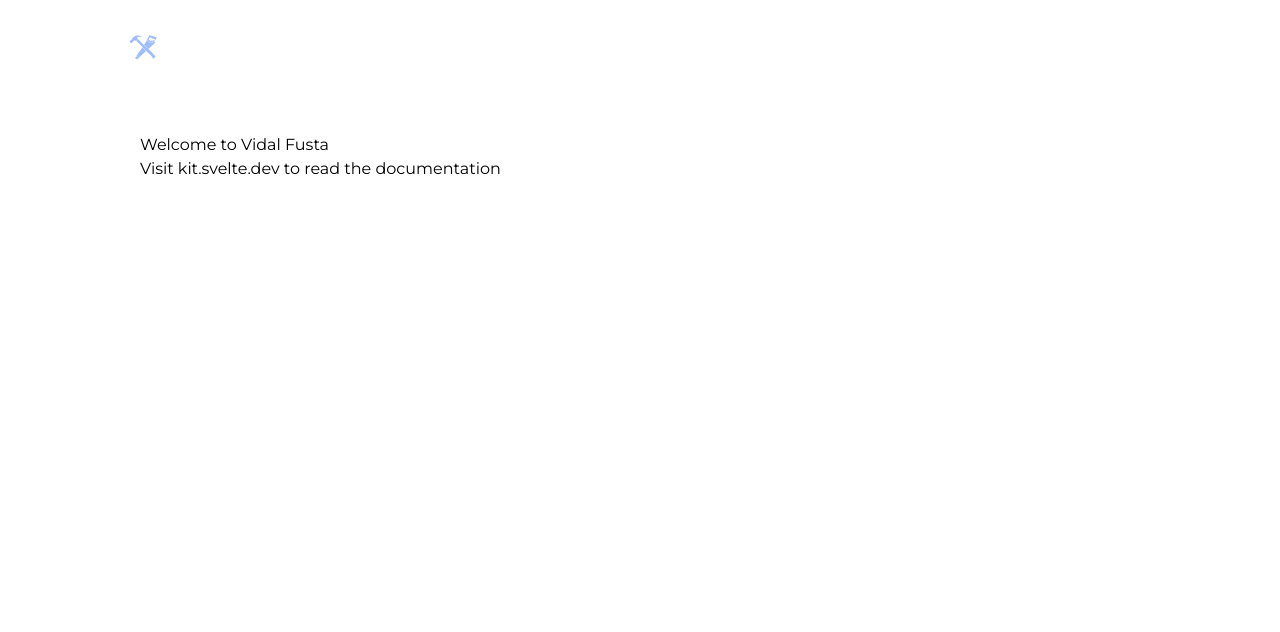
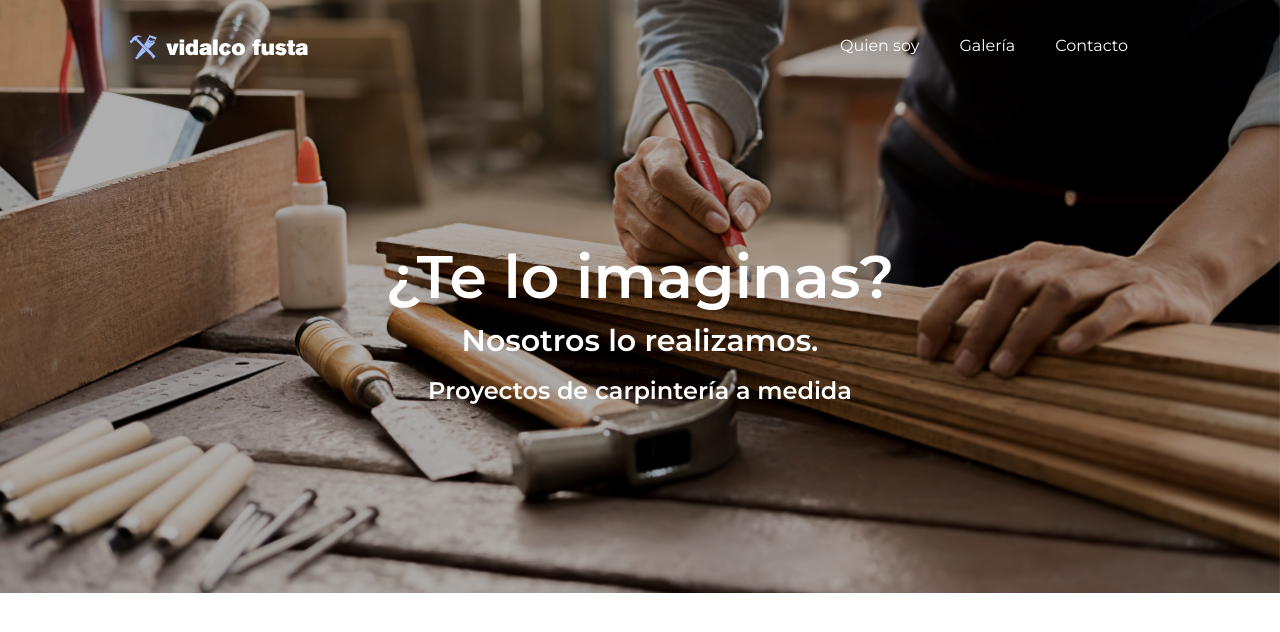
Before and after one commit to Victor0920/vidalcofusta, a SvelteKit app: page / in a window 1280 px wide. Shown: the top 632 px of the page. Built offline with nearby package versions, Linux system fonts and the light colour scheme.

Commit message:
Home page - Created first screen

```diff
--- a/src/routes/+page.svelte
+++ b/src/routes/+page.svelte
@@ -1,9 +1,25 @@
 <script>
 	import { PageSection } from '$lib/components';
+	import carpentryImg from '$lib/assets/carpentry.jpeg';
 </script>
 
+<div class="h-[500px] overflow-hidden relative">
+	<img
+		src={carpentryImg}
+		alt="Hombre realizando tareas de carpintería"
+		class="w-full object-cover fixed top-0 left-0 h-[600px] -z-20"
+	/>
+	<div class="fixed top-0 left-0 w-full h-full bg-black opacity-30 -z-10" />
+
+	<div class="absolute top-1/2 left-1/2 -translate-y-[calc(60%)] -translate-x-1/2 text-center">
+		<h1 class="font-bold text-6xl mb-4 text-white text-shadow-black">¿Te lo imaginas?</h1>
+		<h2 class="font-bold text-3xl mb-4 text-white text-shadow-black">Nosotros lo realizamos.</h2>
+		<h2 class="font-bold text-2xl text-white text-shadow-black">
+			Proyectos de carpintería a medida
+		</h2>
+	</div>
+</div>
+
 <PageSection>
-	<h1>Welcome to Vidal Fusta</h1>
-	<p>Visit <a href="https://kit.svelte.dev">kit.svelte.dev</a> to read the documentation</p>
-	<div style:height="2000px" />
+	<div class="h-[2000px]" />
 </PageSection>
```
Also changed, not shown: src/lib/assets/carpentry.jpeg (added).
